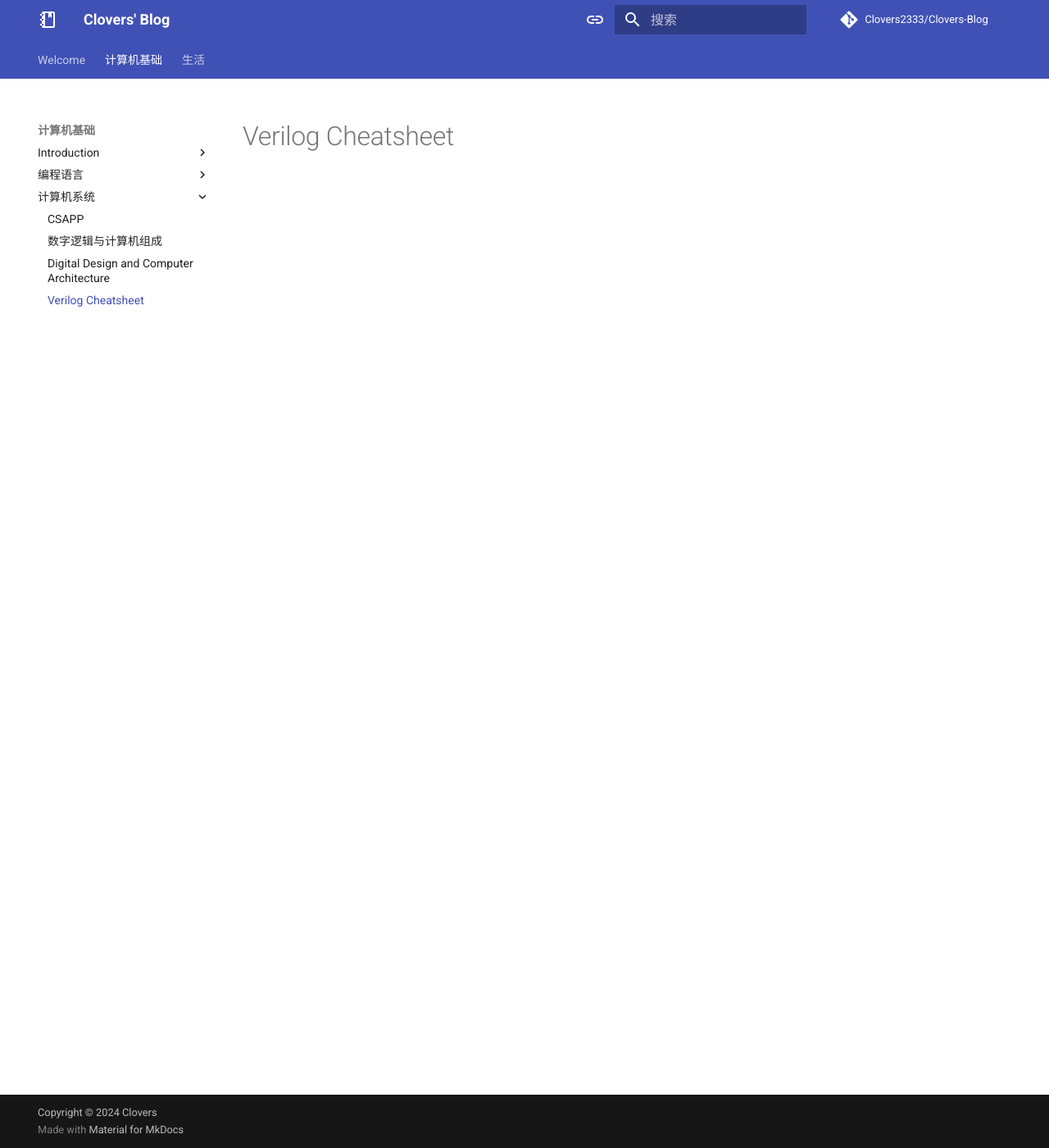
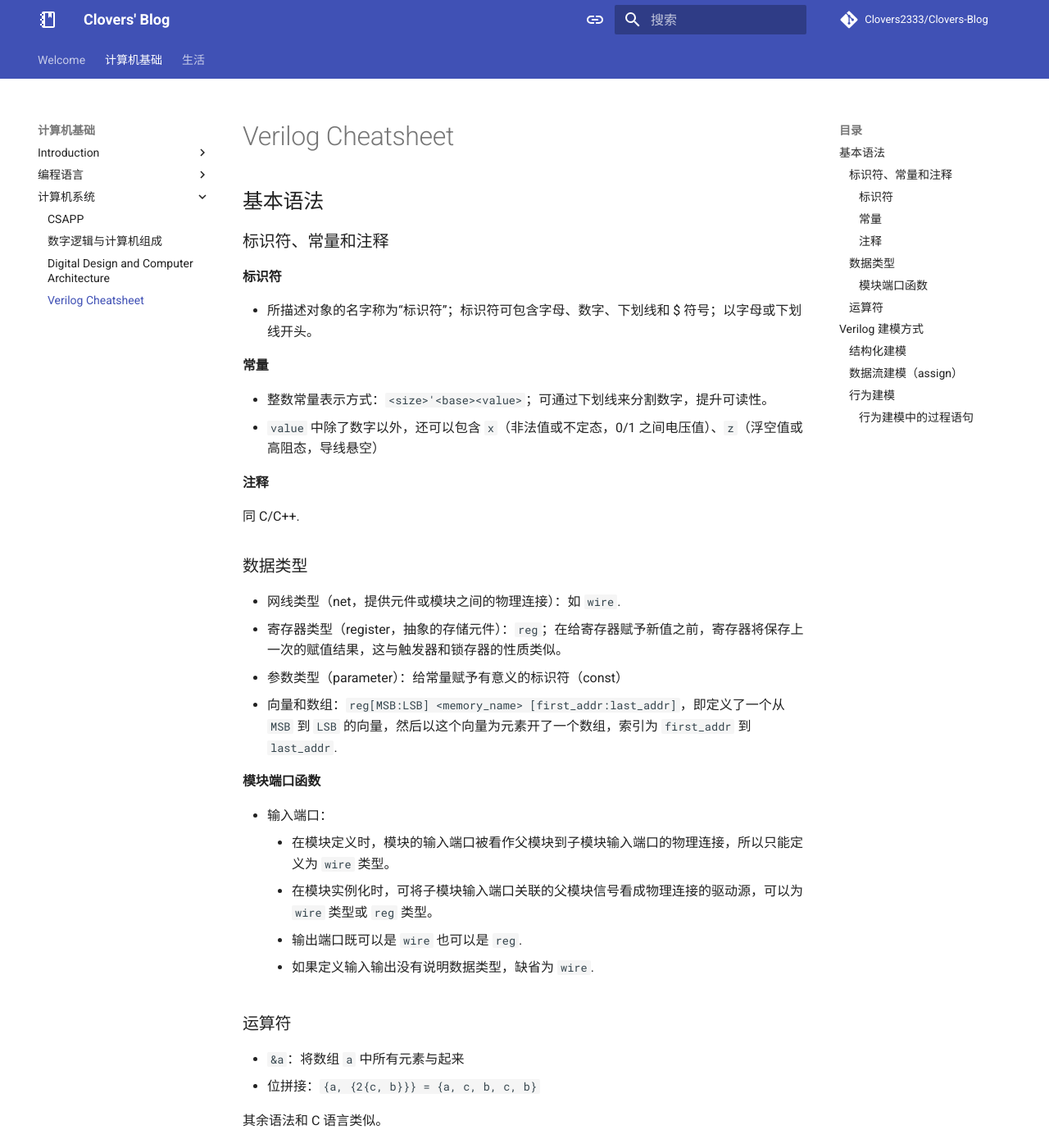
Before and after one commit to Clovers2333/Clovers-Blog, an MkDocs documentation site: the page built from docs/cs/system/v_cheatsheet.md, in a window 1280 px wide and 1400 px high. Shown: the whole window at 82% size. Built offline with MkDocs 1.6.1 and Material for MkDocs 9.7.7, drawn with Linux system fonts in a browser that asks for light colours; nearby versions of some CDN libraries; library files that are not in the unit come from our copies; comment, search, counter and statistics services are not loaded; some of the changed text lies outside the part shown.

Commit message:
docs: add notes on v_cheatsheet.md

````diff
--- a/docs/cs/system/v_cheatsheet.md
+++ b/docs/cs/system/v_cheatsheet.md
@@ -1 +1,115 @@
 # Verilog Cheatsheet
+
+## 基本语法
+
+### 标识符、常量和注释
+
+#### 标识符
+
+- 所描述对象的名字称为“标识符”；标识符可包含字母、数字、下划线和 $ 符号；以字母或下划线开头。
+
+#### 常量
+
+- 整数常量表示方式：`<size>'<base><value>`；可通过下划线来分割数字，提升可读性。
+- `value` 中除了数字以外，还可以包含 `x`（非法值或不定态，0/1 之间电压值）、`z`（浮空值或高阻态，导线悬空）
+
+#### 注释
+
+同 C/C++.
+
+### 数据类型
+
+- 网线类型（net，提供元件或模块之间的物理连接）：如 `wire`.
+- 寄存器类型（register，抽象的存储元件）：`reg`；在给寄存器赋予新值之前，寄存器将保存上一次的赋值结果，这与触发器和锁存器的性质类似。
+- 参数类型（parameter）：给常量赋予有意义的标识符（const）
+- 向量和数组：`reg[MSB:LSB] <memory_name> [first_addr:last_addr]`，即定义了一个从 `MSB` 到 `LSB` 的向量，然后以这个向量为元素开了一个数组，索引为 `first_addr` 到 `last_addr`.
+
+#### 模块端口函数
+
+- 输入端口：
+    - 在模块定义时，模块的输入端口被看作父模块到子模块输入端口的物理连接，所以只能定义为 `wire` 类型。
+    - 在模块实例化时，可将子模块输入端口关联的父模块信号看成物理连接的驱动源，可以为 `wire` 类型或 `reg` 类型。
+    - 输出端口既可以是 `wire` 也可以是 `reg`.
+    - 如果定义输入输出没有说明数据类型，缺省为 `wire`.
+
+### 运算符
+
+- `&a`：将数组 `a` 中所有元素与起来
+- 位拼接：`{a, {2{c, b}}} = {a, c, b, c, b}`
+
+其余语法和 C 语言类似。
+
+
+
+## Verilog 建模方式
+
+### 结构化建模
+
+1. 模块及结构化建模：即用户自己设计子模块。
+2. 门级结构化建模：通过逻辑运算等语法，调用 Verilog 内建的基本门级元件
+3. 开关级结构化建模
+
+### 数据流建模（assign）
+
+`assign 网线 = 表达式`
+
+- 将右边的输出作为左边的输入
+
+- 左边必须为 `wire`，右边都行
+
+- 从物理结构来理解，**赋值语句的顺序 doesn't matter，这也是我们必须从硬件角度研究语言的原因**。
+
+    ```verilog
+    assign a = b + c;
+    assign b = c & d;
+
+    assign b = c & d;
+    assign a = b + c;
+    // 上面两组赋值没有区别
+    ```
+
+- 不能对相同的网线进行重复的驱动（即两个不同的 assign）
+
+- 不能出现回路
+
+### 行为建模
+
+`always @ (事件信号列表) 过程语句`
+
+- 过程语句中被赋值的只能是 `reg` 类型变量。
+
+- 事件信号列表多个信号用 `,` 分隔，用关键字 `posedge/negedge` 来修饰，表示只检测上升沿或者下降沿。
+
+    ```verilog
+    always @ (posedge clk)
+        q <= d
+    // 当 clk 信号上升沿到来时，将 d 的值更新到 reg 变量 q
+    ```
+
+    事件信号列表也可以用 `*`，表示所有要用到的信号列表，就是说所有会影响这个模块运行的信号发生变化时，就会执行这个模块。
+
+#### 行为建模中的过程语句
+
+- `begin/end`：视为左花括号、右花括号。
+- 阻塞赋值语句：`reg = expression`，在赋值语句结束以后立即更新（可用于描述组合逻辑电路）
+- 非阻塞赋值语句：`reg <= expression`，在整个 always 结束以后并行更新（可用于描述时序逻辑电路）
+
+**Verilog 语言允许再一个 always 语句中对同一个 reg 类型变量进行多次赋值，并以最后一次赋值为准，但不能在多个 always 语句里面对同一个 reg 类型变量进行赋值！**（这相当于多个电路逻辑同时连向同一个寄存器，相当于两个 assign，所以不行）
+
+- case 语句：
+
+```verilog
+case (expr0)
+    expr1: statement1
+    expr2: statement2
+    [default: statement] //可以不给出
+endcase
+```
+
+- 循环语句：
+
+```verilog
+for(expr1; expr2; expr3) statement
+```
+
+语法和 C 语言相同，从硬件的角度来理解，不应该理解成电路在时间上重复，而应该理解成在空间上重复构建多个电路。
````
